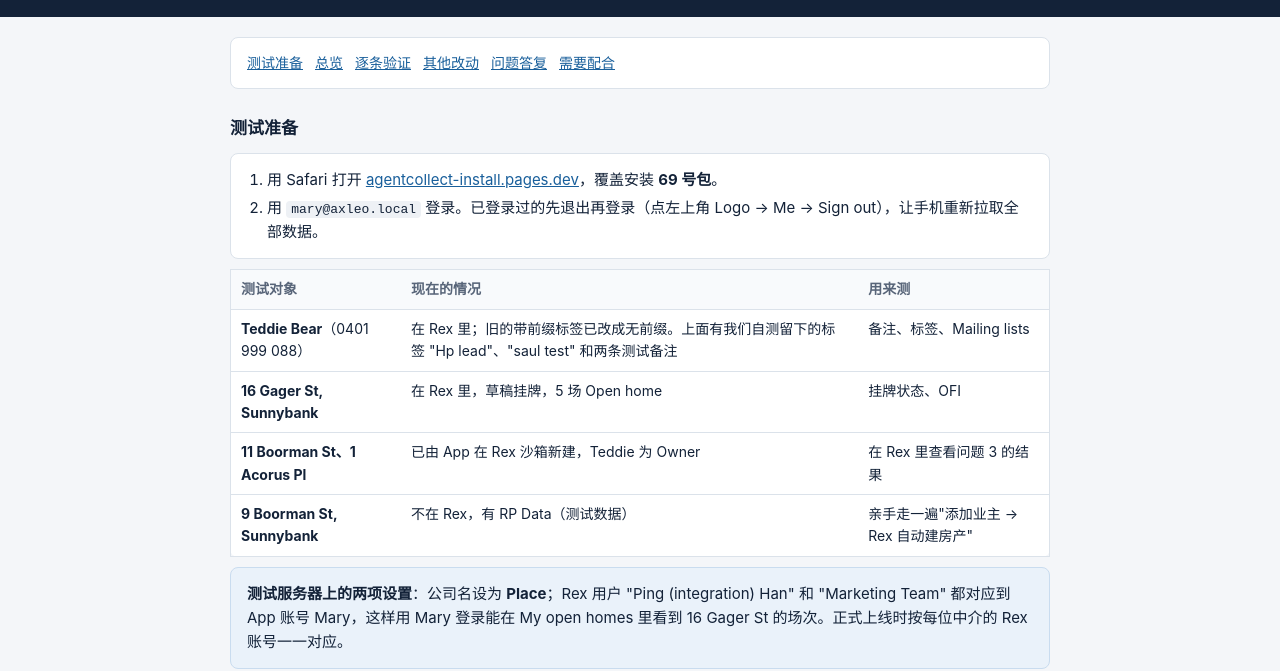
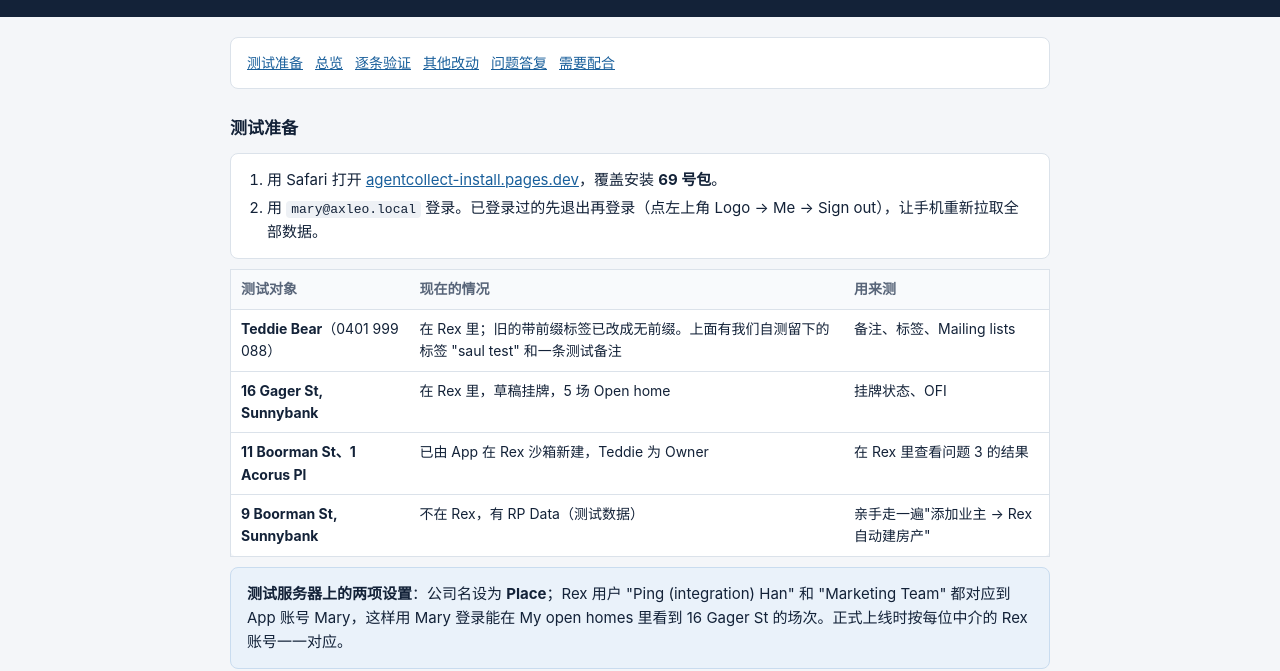
Before and after one commit to belimked/ccaount, a plain HTML site: page agentcollect-uat3-fixes.html in a window 1280 px wide. Shown: the part 147-818 px from the top of the page. Drawn offline with Linux system fonts and the light colour scheme.

Commit message:
agentcollect: UAT3 guide, correct self-test leftovers on Teddie

```diff
--- a/agentcollect-uat3-fixes.html
+++ b/agentcollect-uat3-fixes.html
@@ -112,7 +112,7 @@
     </div>
     <table style="margin-top:10px">
       <tr><th>测试对象</th><th>现在的情况</th><th>用来测</th></tr>
-      <tr><td><b>Teddie Bear</b>（0401 999 088）</td><td>在 Rex 里；旧的带前缀标签已改成无前缀。上面有我们自测留下的标签 "Hp lead"、"saul test" 和两条测试备注</td><td>备注、标签、Mailing lists</td></tr>
+      <tr><td><b>Teddie Bear</b>（0401 999 088）</td><td>在 Rex 里；旧的带前缀标签已改成无前缀。上面有我们自测留下的标签 "saul test" 和一条测试备注</td><td>备注、标签、Mailing lists</td></tr>
       <tr><td><b>16 Gager St, Sunnybank</b></td><td>在 Rex 里，草稿挂牌，5 场 Open home</td><td>挂牌状态、OFI</td></tr>
       <tr><td><b>11 Boorman St、1 Acorus Pl</b></td><td>已由 App 在 Rex 沙箱新建，Teddie 为 Owner</td><td>在 Rex 里查看问题 3 的结果</td></tr>
       <tr><td><b>9 Boorman St, Sunnybank</b></td><td>不在 Rex，有 RP Data（测试数据）</td><td>亲手走一遍"添加业主 → Rex 自动建房产"</td></tr>
```
